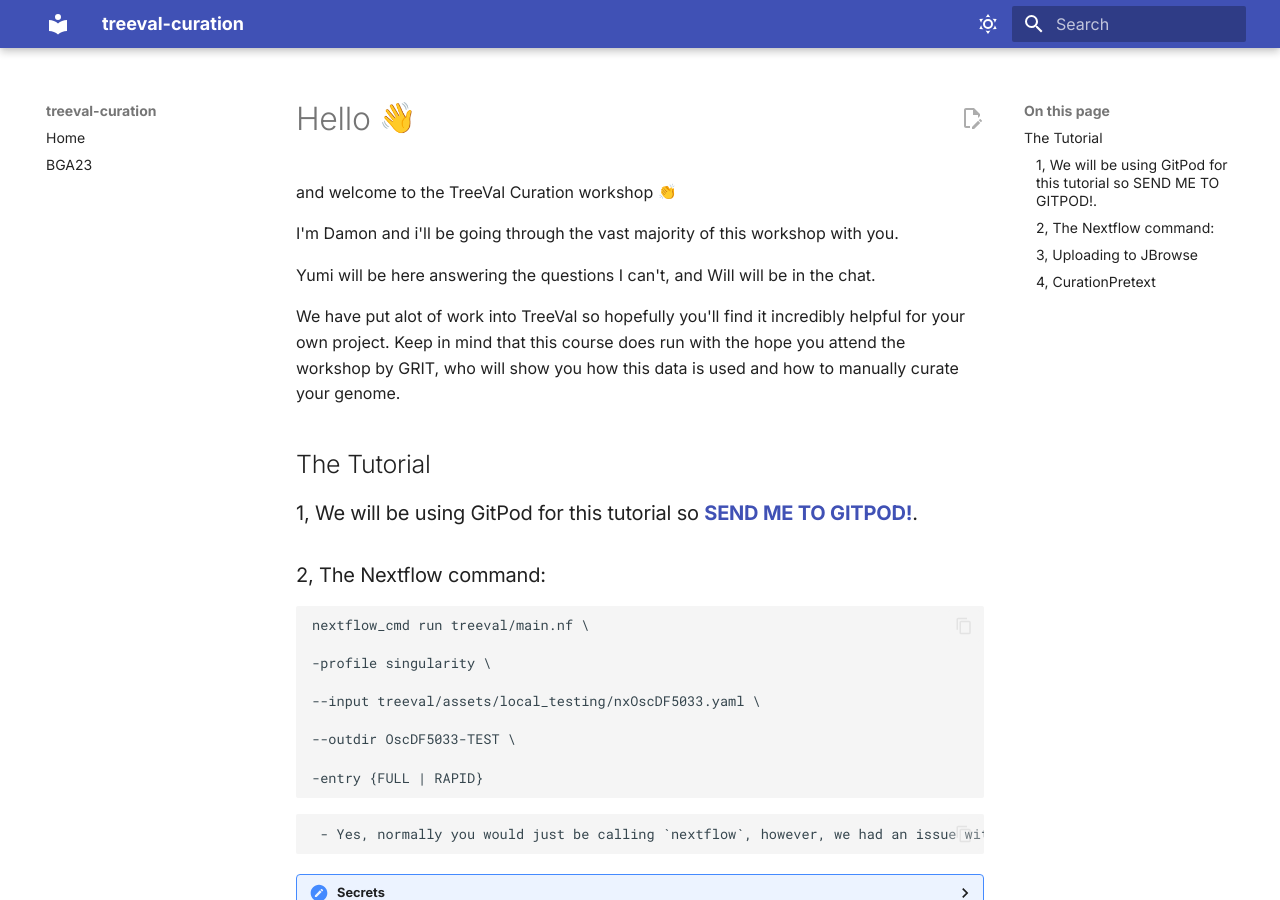
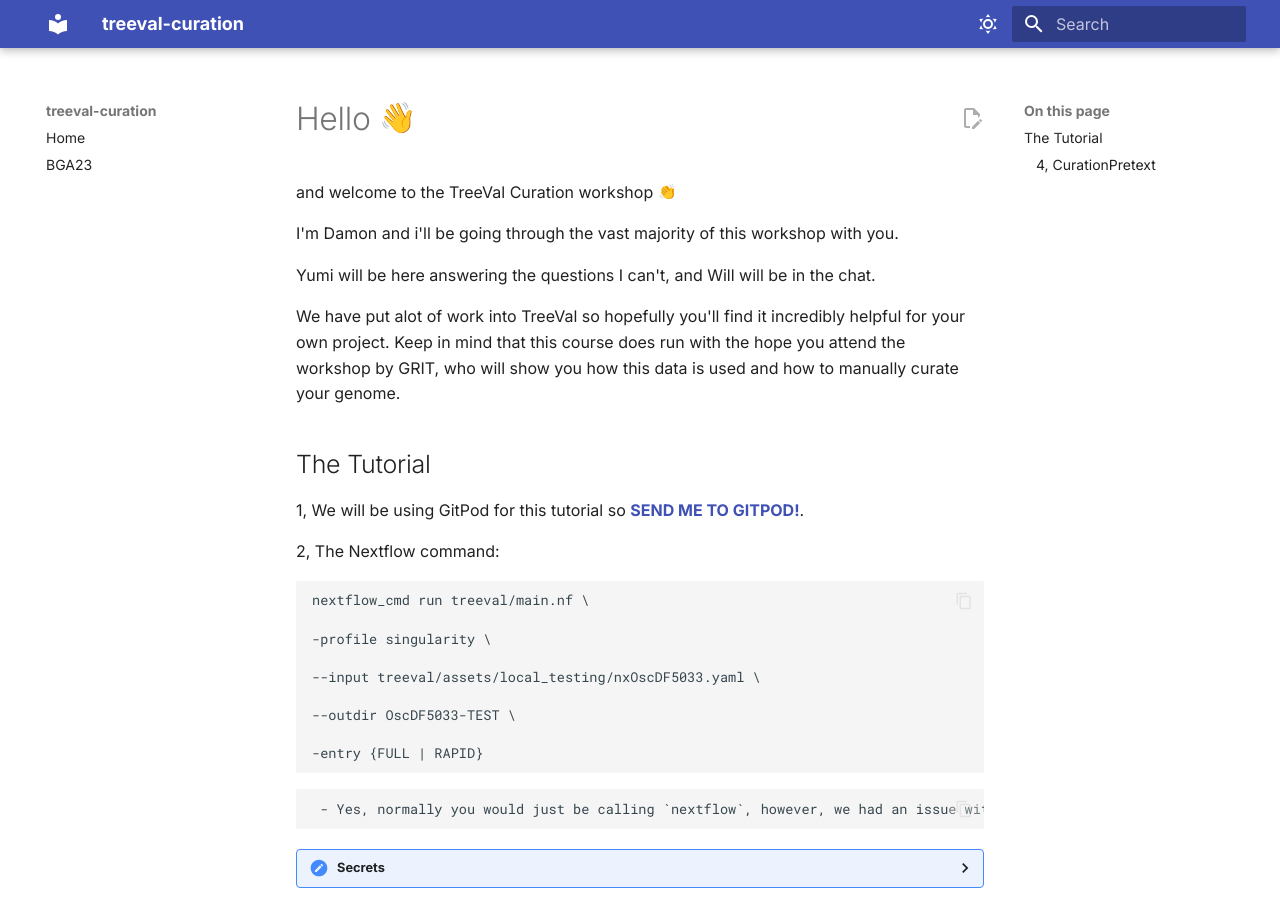
Before and after one commit to thebgacademy/treeval-curation, an MkDocs documentation site: the page built from docs/Tutorial.md, in a window 1280 px wide and 900 px high. Built offline with MkDocs 1.6.1 and Material for MkDocs 9.7.7, drawn with Linux system fonts in a browser that asks for light colours; emoji names are drawn with the system emoji font.

Commit message:
Update Tutorial.md

````diff
--- a/docs/Tutorial.md
+++ b/docs/Tutorial.md
@@ -11,9 +11,9 @@ We have put alot of work into TreeVal so hopefully you'll find it incredibly hel
 
 ## The Tutorial
 
-### 1, We will be using GitPod for this tutorial so [**SEND ME TO GITPOD!**](gitpod.io/#https://github.com/BGAcademy23/treeval-curation).
+1, We will be using GitPod for this tutorial so [**SEND ME TO GITPOD!**](gitpod.io/#https://github.com/BGAcademy23/treeval-curation).
 
-### 2, The Nextflow command:
+2, The Nextflow command:
 
 ```
 nextflow_cmd run treeval/main.nf \
@@ -29,11 +29,12 @@ nextflow_cmd run treeval/main.nf \
 
 	 - Yes, normally you would just be calling `nextflow`, however, we had an issue with adding nextflow to path
 
-<details><summary>Secrets<summary>
-Shhh... Nextflow won't actually run here, but this is an exercise in showing you how little you need to do to get it running
+<details>
+<summary>Secrets</summary>
+	Shhh... Nextflow won't actually run here, but this is an exercise in showing you how little you need to do to get it running
 </details>
 
-### 3, Uploading to JBrowse
+3, Uploading to JBrowse
 
 ```bash
 cd jbrowse2
@@ -85,6 +86,7 @@ nextflow_cmd run curationpretext/main.nf -profile singularity --fasta /workspace
 ```
 nextflow_cmd run curationpretext/main.nf -profile singularity --fasta /workspace/pod-testing/Oscheius_DF5033/genomic_data/Oscheius_DF5033.fa --cram /workspace/pod-testing/Oscheius_DF5033/hic-arima2 --outdir pretext_maps -entry MAPS_ONLY
 ```
-<details><summary>Secrets<summary>
+<details>
+<summary>Secrets</summary>
 	Shhh... Nextflow won't actually run here, but this is an exercise in showing you how little you need to do to get it running
 </details>
````
